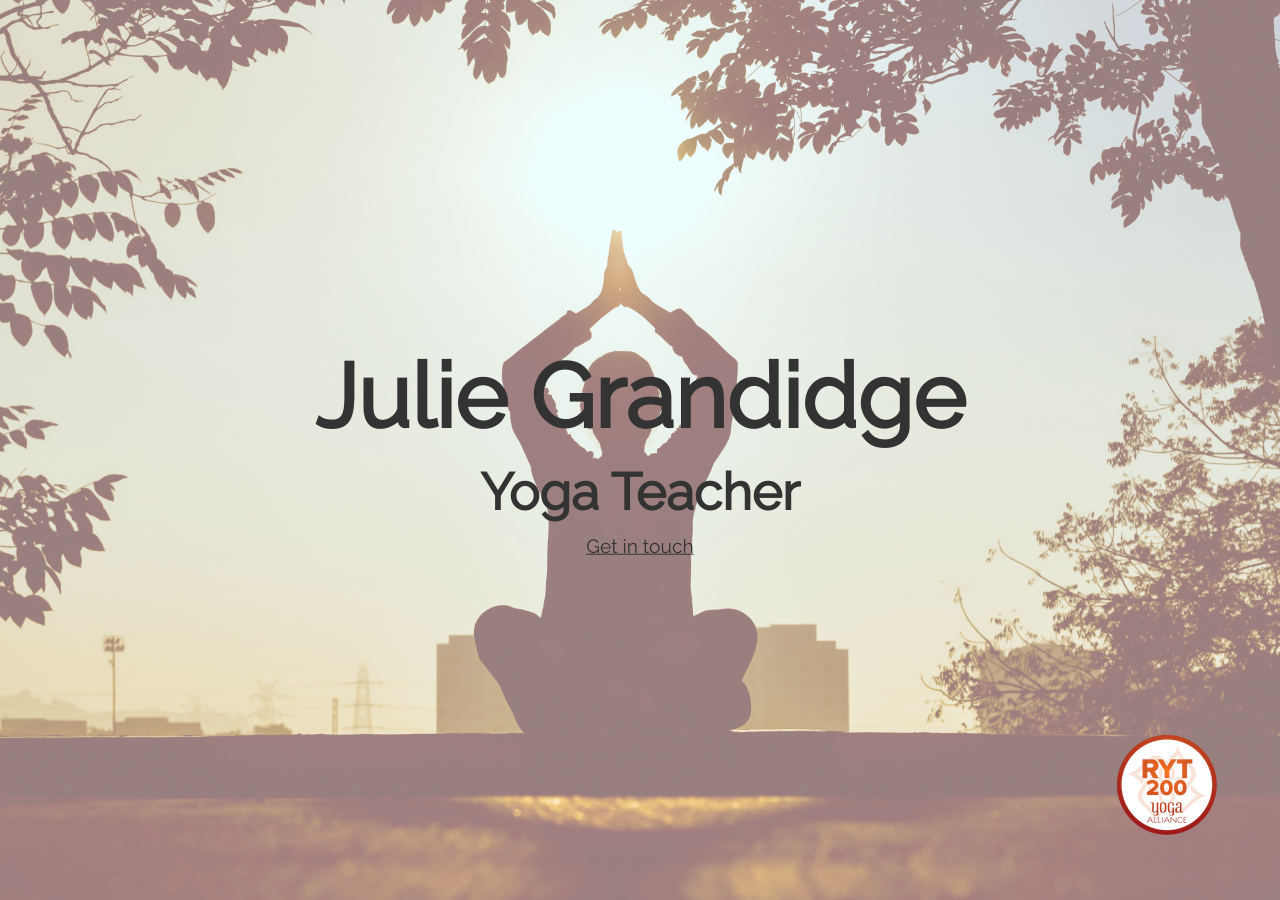
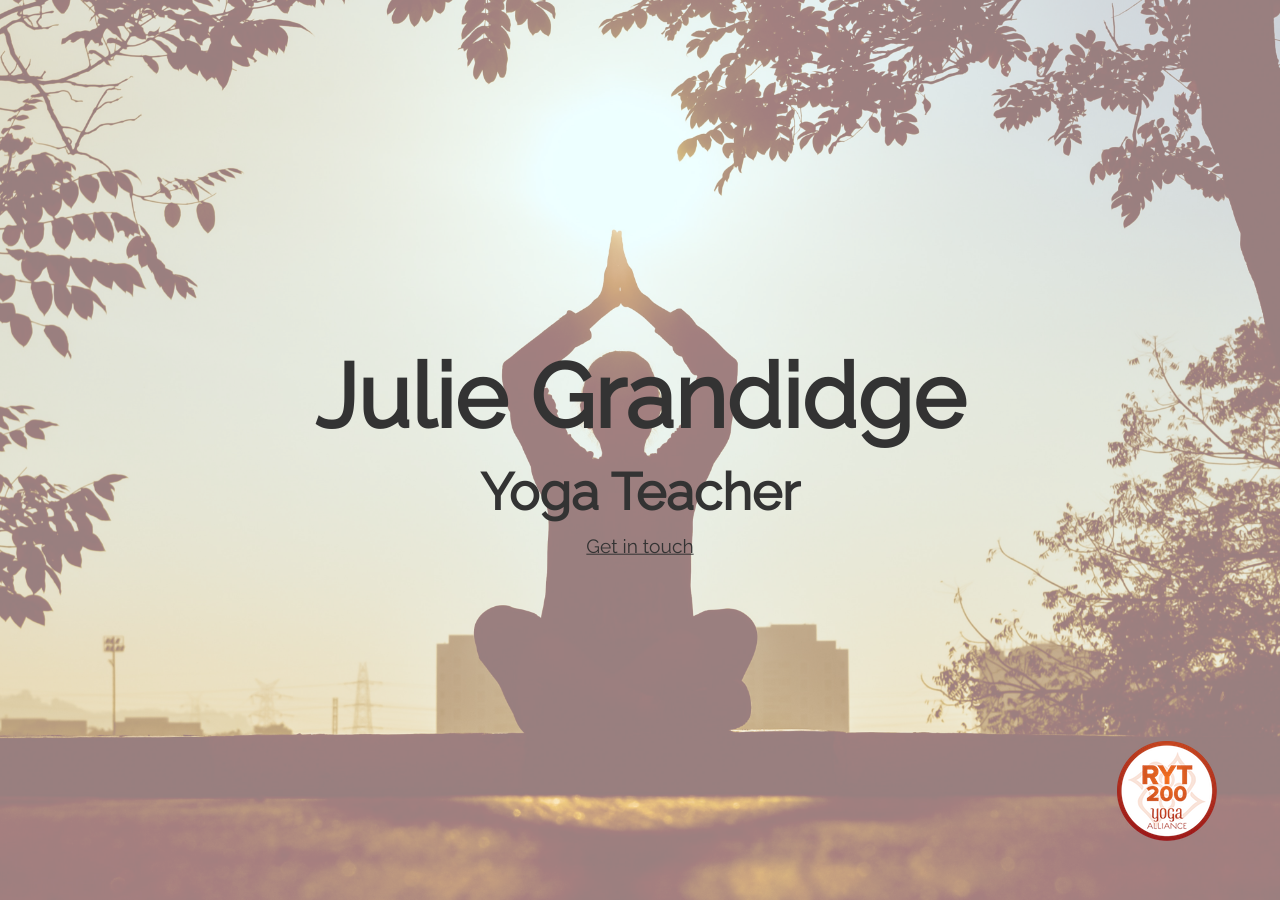
Before and after one commit to Juliegrandidge/Juliegrandidge.github.io, a Jekyll site: the page built from index.md, in a window 1280 px wide. Built offline with Jekyll 4.4.1, drawn with Linux system fonts in a browser that asks for light colours; our own code applies the rules of GitHub Pages for plain Markdown files.

Commit message:
Reset logo link styles

```diff
--- a/assets/main.scss
+++ b/assets/main.scss
@@ -1,6 +1,6 @@
 ---
 ---
-html, body, h1, h2, p {
+html, body, h1, h2, p, a, img {
   margin: 0;
   padding: 0;
 }
@@ -55,11 +55,17 @@ html, body, h1, h2, p {
   }
 
   #ryt-logo {
+    display: block;
+
     position: absolute;
     bottom: 1vh;
     right: 1vw;
 
     transform: translate(-50%, -50%);
+
+    img {
+      display: block;
+    }
   }
 }
 
```
